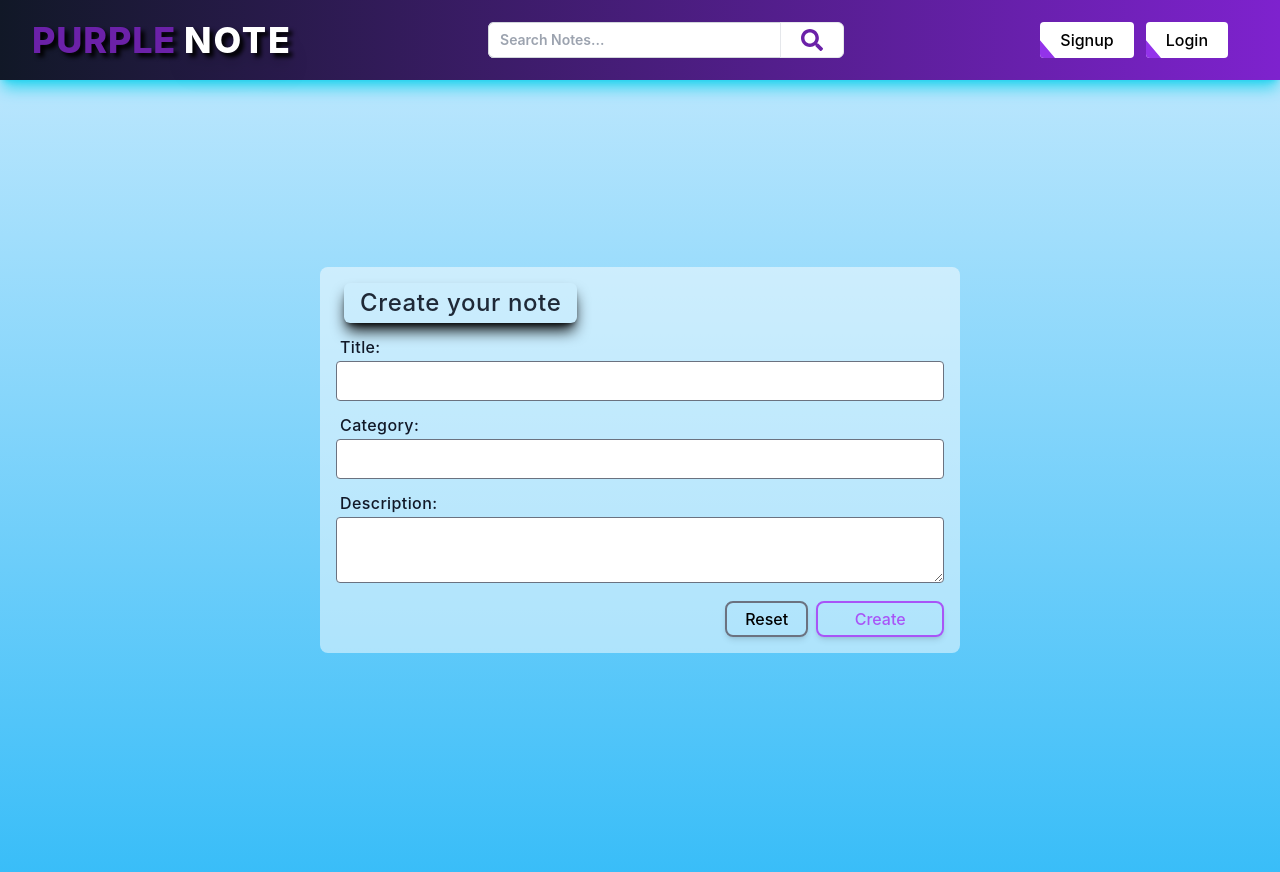
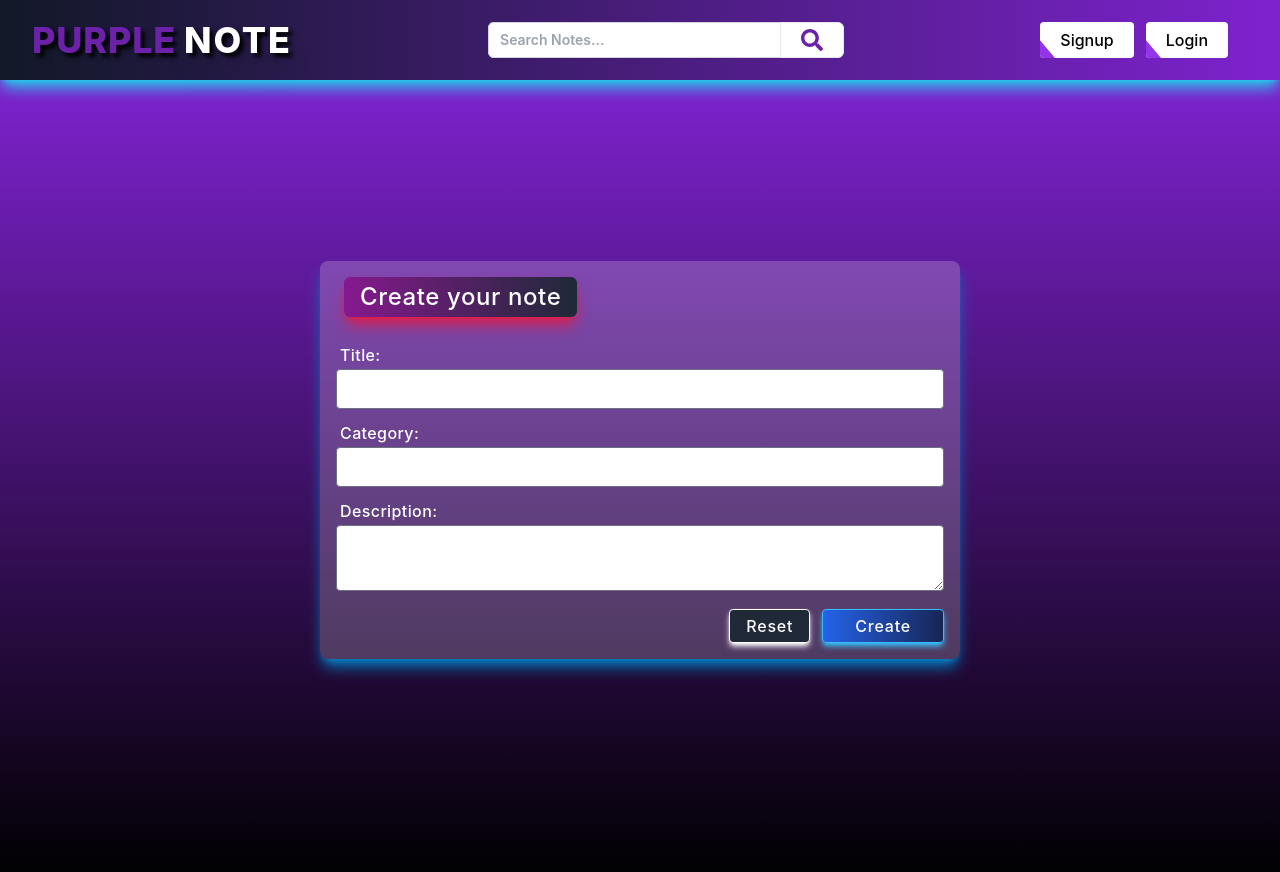
Before and after one commit to imprjde/fs-notekeeper-frontend, a React (Create React App) app: page /createNote in a window 1280 px wide. Shown: the top 872 px of the page. Built offline with nearby package versions, Linux system fonts and the light colour scheme.

Commit message:
Create Page UI Changed

```diff
--- a/src/components/CreateNote.jsx
+++ b/src/components/CreateNote.jsx
@@ -99,21 +99,18 @@ const CreateNote = () => {
           </motion.span>
         )}
       </AnimatePresence>
-      <div
-        className="min-h-screen h-full m-auto flex justify-center items-center pb-40 md:pb-10"
-        style={gradientStyle}
-      >
+      <div className="min-h-screen h-full m-auto bg-gradient-to-b from-purple-700   to-black flex justify-center items-center pb-40 md:pb-10">
         <ToastContainer />
-        <div className="bg-white bg-opacity-50 w-[90%] md:w-[50%] rounded-lg p-4">
-          <div className="flex m-auto justify-start   ml-2 mb-3">
-            <span className="text-gray-800 py-1 shadow-lg px-4  rounded-md shadow-black font-medium text-2xl tracking-wide ">
+        <div className="bg-white bg-opacity-20 w-[90%] md:w-[50%] shadow-lg shadow-sky-600 rounded-lg p-4">
+          <div className="flex m-auto justify-start ml-2 mb-3">
+            <span className="text-white bg-gradient-to-r from-fuchsia-800 to-gray-800 py-1 shadow-lg px-4  rounded-md shadow-rose-600 font-medium text-2xl tracking-wide ">
               Create your note
             </span>
           </div>
-          <div className="space-y-3">
+          <div className="space-y-3 pt-3">
             <div>
               <label
-                className=" flex ml-1 text-gray-900 font-medium tracking-wide my-0.5 text-left "
+                className=" flex ml-1 text-white font-medium tracking-wide my-0.5 text-left "
                 htmlFor="title"
               >
                 Title:
@@ -131,7 +128,7 @@ const CreateNote = () => {
             </div>
             <div>
               <label
-                className=" flex ml-1 text-gray-900 font-medium tracking-wide my-0.5 text-left "
+                className=" flex ml-1 text-white font-medium tracking-wide my-0.5 text-left "
                 htmlFor="category"
               >
                 Category:
@@ -149,7 +146,7 @@ const CreateNote = () => {
             </div>
             <div>
               <label
-                className=" flex ml-1 text-gray-900 font-medium tracking-wide my-0.5 text-left "
+                className=" flex ml-1 text-white font-medium tracking-wide my-0.5 text-left "
                 htmlFor="content"
               >
                 Description:
@@ -166,31 +163,19 @@ const CreateNote = () => {
               ></textarea>
             </div>
 
-            <div className="flex justify-end space-x-2">
+            <div className="flex justify-end space-x-3">
               <button
                 onClick={handleReset}
-                className="relative inline-flex items-center justify-center py-1 px-4 overflow-hidden font-medium text-white transition duration-300 ease-out border-2 border-gray-500 rounded-lg shadow-md group"
+                className="relative tracking-wider bg-gray-800  inline-flex items-center justify-center py-1 px-4 overflow-hidden font-medium text-white transition duration-300 ease-out border border-white rounded-[4px] shadow-md shadow-white group"
               >
-                <span className="absolute inset-0 flex items-center justify-center w-full h-full text-white duration-300 translate-x-full bg-gray-500 group-hover:translate-x-0 ease">
-                  Reset
-                </span>
-                <span className="absolute flex items-center justify-center w-full h-full text-black transition-all duration-300 transform group-hover:translate-x-full ease">
-                  Reset
-                </span>
-                <span className="relative invisible">Re set </span>
+                Reset
               </button>
 
               <button
                 onClick={handleSubmit}
-                className="relative inline-flex items-center justify-center py-1 px-4 overflow-hidden font-medium text-indigo-600 transition duration-300 ease-out border-2 border-purple-500 rounded-lg shadow-md group"
+                className="relative min-w-[120px] tracking-wider bg-gradient-to-r from-blue-600 to-blue-950  inline-flex items-center justify-center py-1 px-8 overflow-hidden font-medium text-white transition duration-300 ease-out border border-sky-400 rounded-[4px] shadow-md shadow-sky-400 group"
               >
-                <span className="absolute inset-0 flex items-center justify-center w-full h-full text-white duration-300 -translate-x-full bg-purple-500 group-hover:translate-x-0 ease">
-                  {isLoading ? submitNoteLoader : "Create"}
-                </span>
-                <span className="absolute flex items-center justify-center w-full h-full text-purple-500 transition-all duration-300 transform group-hover:translate-x-full ease">
-                  {isLoading ? submitNoteLoader : "Create"}
-                </span>
-                <span className="relative invisible">Create Note</span>
+                {isLoading ? submitNoteLoader : "Create"}
               </button>
             </div>
           </div>
--- a/src/components/Profile.jsx
+++ b/src/components/Profile.jsx
@@ -143,7 +143,7 @@ const Profile = () => {
       </AnimatePresence>
       <div className="min-h-screen h-full bg-gradient-to-b from-purple-700  to-black  m-auto flex justify-center items-center pb-10">
         <ToastContainer />
-        <div className="bg-white shadow-lg shadow-orange-600 bg-opacity-70 w-[90%] md:w-[30%] rounded-md px-5 py-5">
+        <div className="bg-white -mt-28 md:mt-0 shadow-lg shadow-orange-600 bg-opacity-70 w-[90%] md:w-[30%] rounded-md px-5 py-5">
           {!picEditState ? (
             <div>
               <div className="m-auto flex justify-center group relative">
@@ -175,16 +175,6 @@ const Profile = () => {
                 </label>
               </div>
 
-              {/* <button
-                onClick={() => {
-                  document.getElementById("avatarInput").click();
-                }}
-                className={`text-sm w-[128px] ${
-                  isPicLoading ? "bg-teal-400" : "bg-gray-800"
-                } mt-2 text-white font-normal px-3 py-0.5 rounded-[4px] tracking-wide`}
-              >
-                {isPicLoading ? "Loading..." : " Change Picture"}
-              </button> */}
               <div
                 onClick={() => {
                   document.getElementById("avatarInput").click();
```
